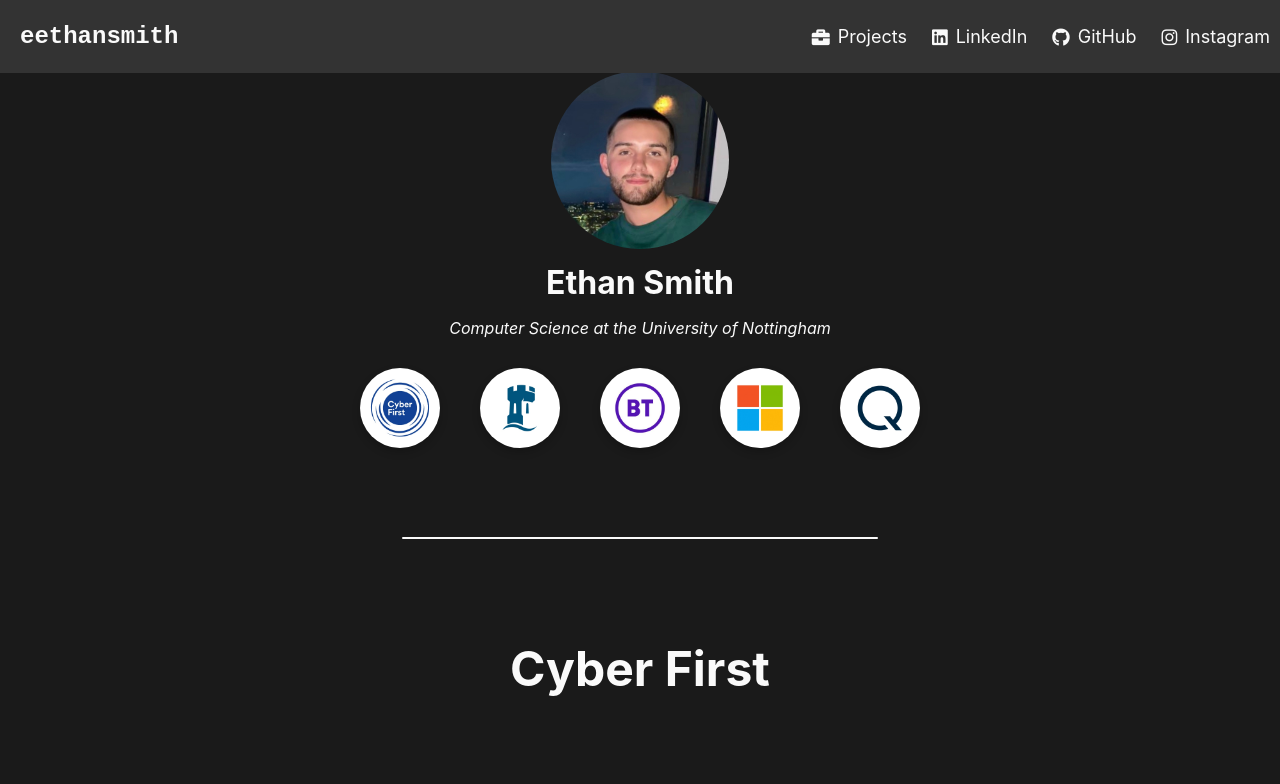
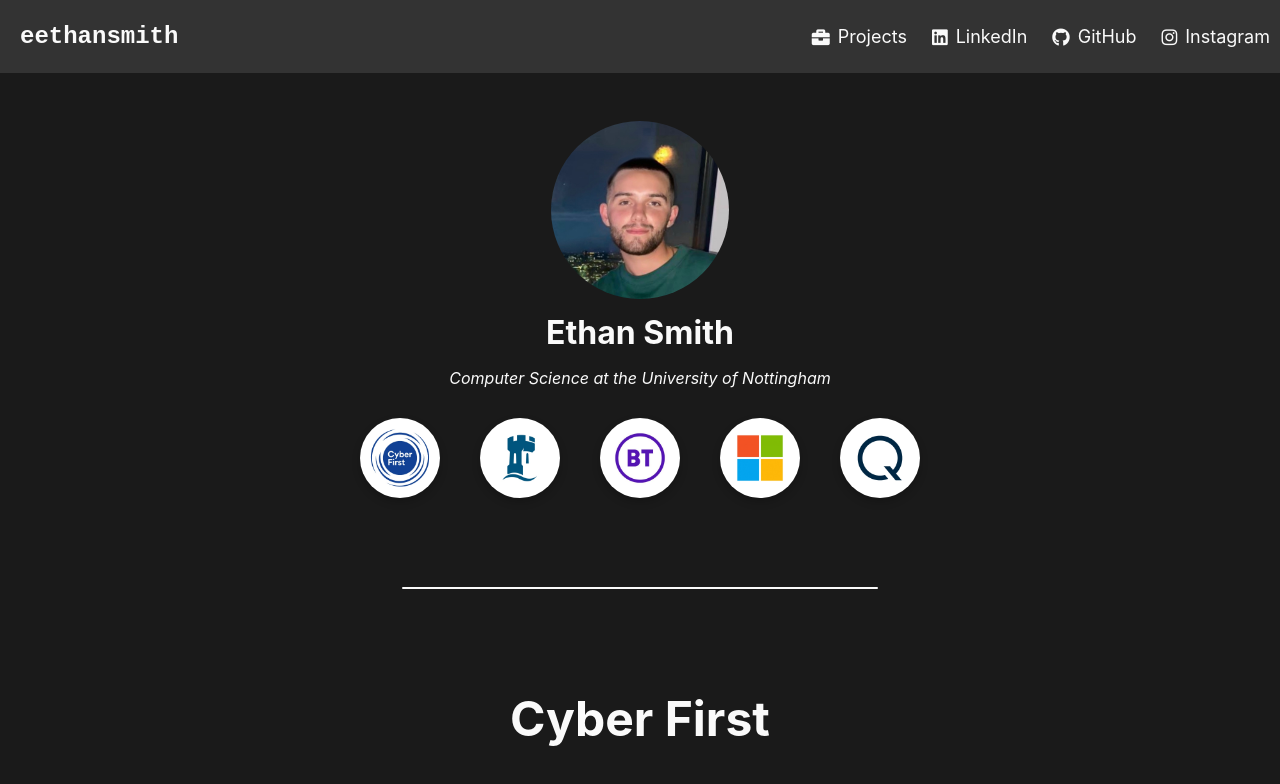
Before and after one commit to eethansmith/my-website, a React (Create React App) app: page / in a window 1280 px wide. Shown: the top 784 px of the page. Built offline with nearby package versions, Linux system fonts and the light colour scheme.

Commit message:
update to typing render

```diff
--- a/src/App.css
+++ b/src/App.css
@@ -19,7 +19,7 @@ body {
   align-items: center;
   justify-content: center;
   min-height: 100vh;
-  padding-top: 30px; /* Ensure content is below the fixed header */
+  padding-top: 80px; /* Ensure content is below the fixed header */
 }
 
 .profile-section {
@@ -142,7 +142,6 @@ h1 {
   margin-top: 5%; /* Adjust to control when it appears */
 }
 
-
 .below-the-fold {
   margin-top: 100vh; /* Push the content by the height of the viewport */
   padding: 20px;
```
